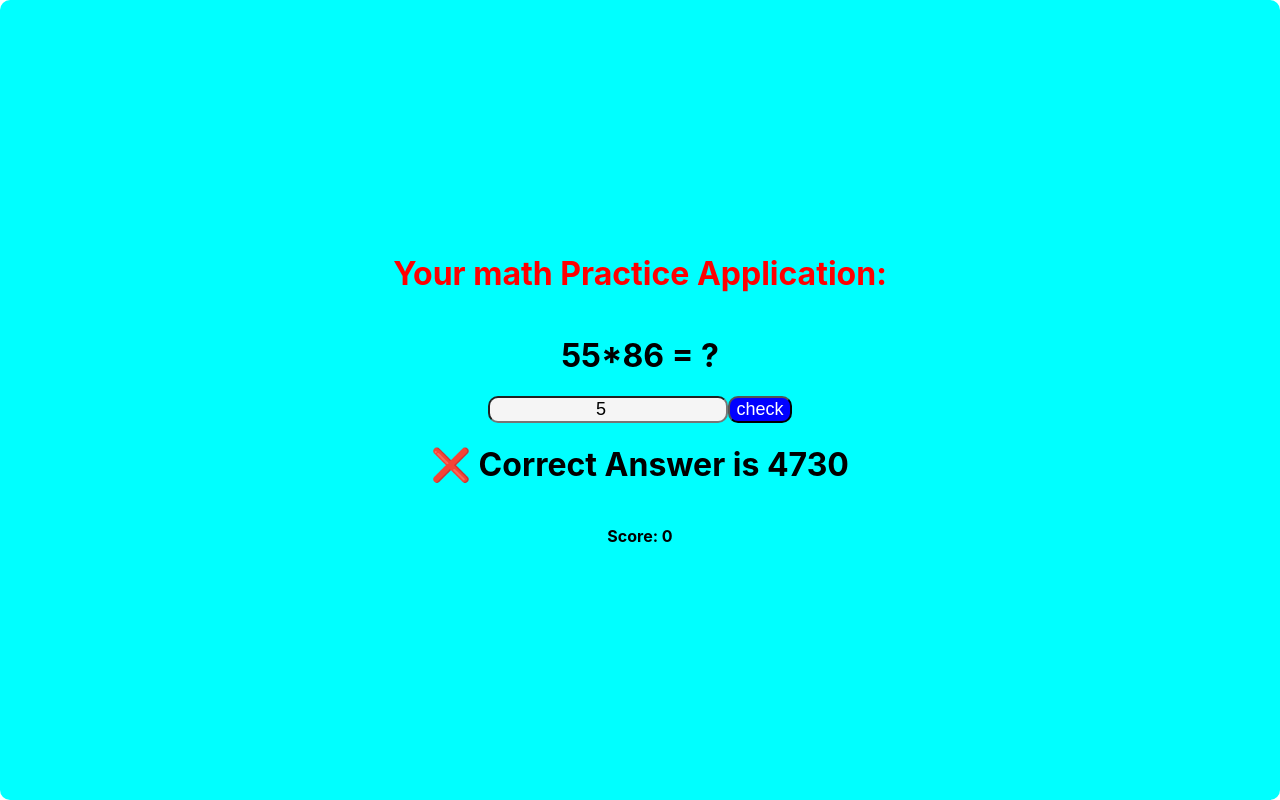
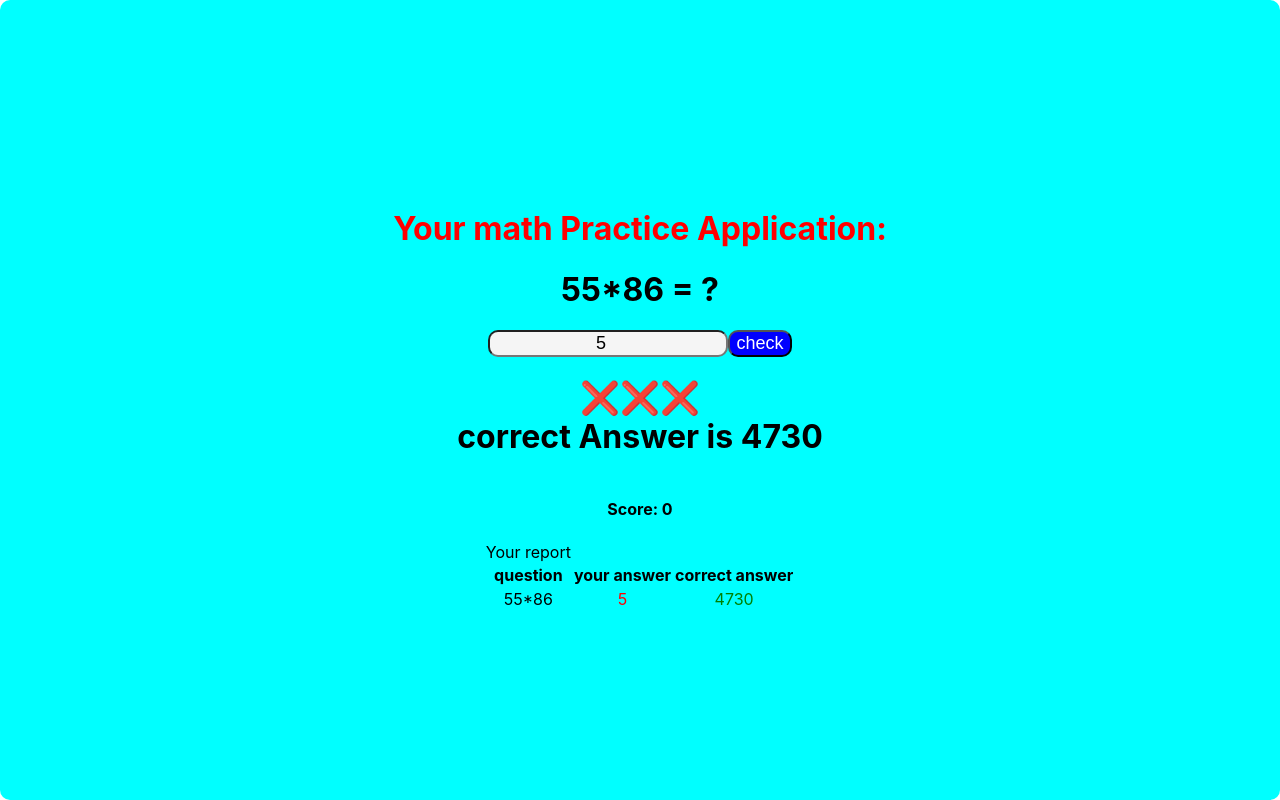
Before and after one commit to holkarajitgyandev/z1tech_movieapp, a React (Create React App) app: page / in a window 1280 px wide. Both pictures are taken after typing "5" into the empty fields and a click on the button "check". Built offline with nearby package versions, Linux system fonts and the light colour scheme.

Commit message:
Update Home.jsx
made some changes

```diff
--- a/src/Home.jsx
+++ b/src/Home.jsx
@@ -55,6 +55,9 @@ const Home = () => {
   const [answer, setAnswer] = useState('');
   const [score, setScore] = useState(0);
   const [message, setMessage] = useState('Try It');
+  const[report,setReport]=useState([]);
+
+  let newmsg='';
 
   const generateQuestion = () => {
     let operators = ['+', '-', '*'];
@@ -69,6 +72,7 @@ const Home = () => {
 
   const checkAnswer = (e) => {
     e.preventDefault();
+    heartCount();
     let correctAnswer;
 
     switch (operator) {
@@ -82,16 +86,26 @@ const Home = () => {
       setMessage('✅ Correct');
       setScore(score + 1);
     } else {
-      setMessage(`❌ Correct Answer is ${correctAnswer}`);
+      setMessage(`❌❌❌
+                correct Answer is ${correctAnswer}`)
     }
     if(score===5){setMessage('GOOD ⭐⭐⭐')};
         if(score===10){setMessage("YOU ARE ⭐⭐⭐⭐⭐")};
-
+     setReport(prev=>[...prev,{question:`${num1}${operator}${num2}`,your_answer:answer,correctAnswer}])
     setTimeout(generateQuestion, 5000);
   };
+   const heartCount=()=>{
+        if(score%2===0){
+            let count=score/2
+            for(let i=0;i<count;i++){
+                newmsg=newmsg+"❤️"
+            }
+        }
+    }
 
   return (
     <div style={{ backgroundColor: 'aqua', borderRadius: '10px', textAlign: 'center',height:'100vh',display:'flex',flexDirection:'column',alignItems:'center',justifyContent:'center' }}>
+      <div>
       <h1 style={{color:'red'}}>Your math Practice Application:</h1>
       <h1>{num1}{operator}{num2} = ?</h1>
 
@@ -112,8 +126,29 @@ const Home = () => {
         </button>
       </form>
 
-      <h1>{message}</h1>
-      <h4>Score: {score}</h4>
+      <h1  style={{ whiteSpace: "pre-line" }}>{message}</h1>
+
+        </div>
+       <div>
+            <h4>Score: {score}</h4>
+            <table>
+                <thead>Your report</thead>
+                <tbody>
+                    <tr>
+                        <th>question</th>
+                        <th>your answer</th>
+                        <th>correct answer</th>
+                    </tr>
+                    {report?.map((curEle,i)=>(
+                        <tr key={i}>
+                            <td>{curEle.question}</td>
+                            <td style={{color:curEle.your_answer==curEle.correctAnswer?'green':'red'}}>{curEle.your_answer}</td>
+                            <td style={{color:'green'}}>{curEle.correctAnswer}</td>
+                        </tr>
+                          ))}
+                </tbody>
+            </table>
+        </div>
     </div>
   );
 };
```
